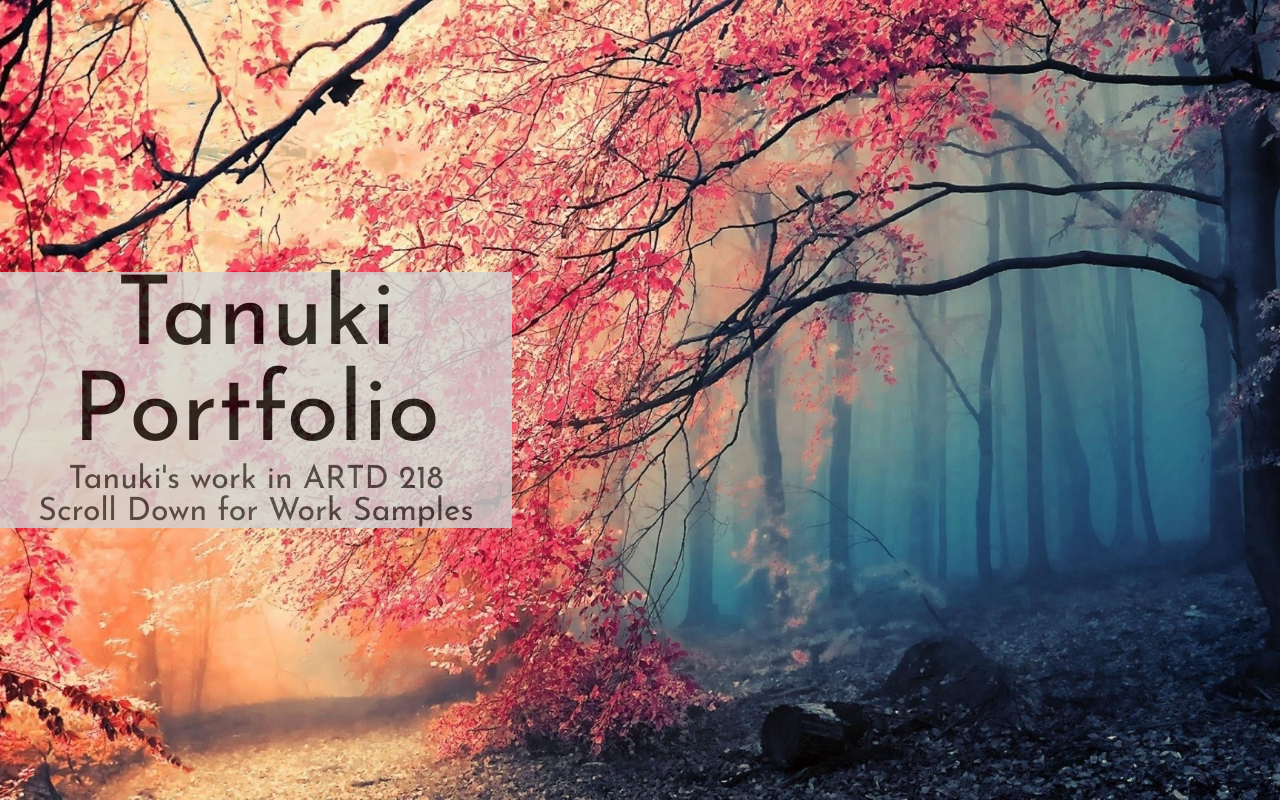
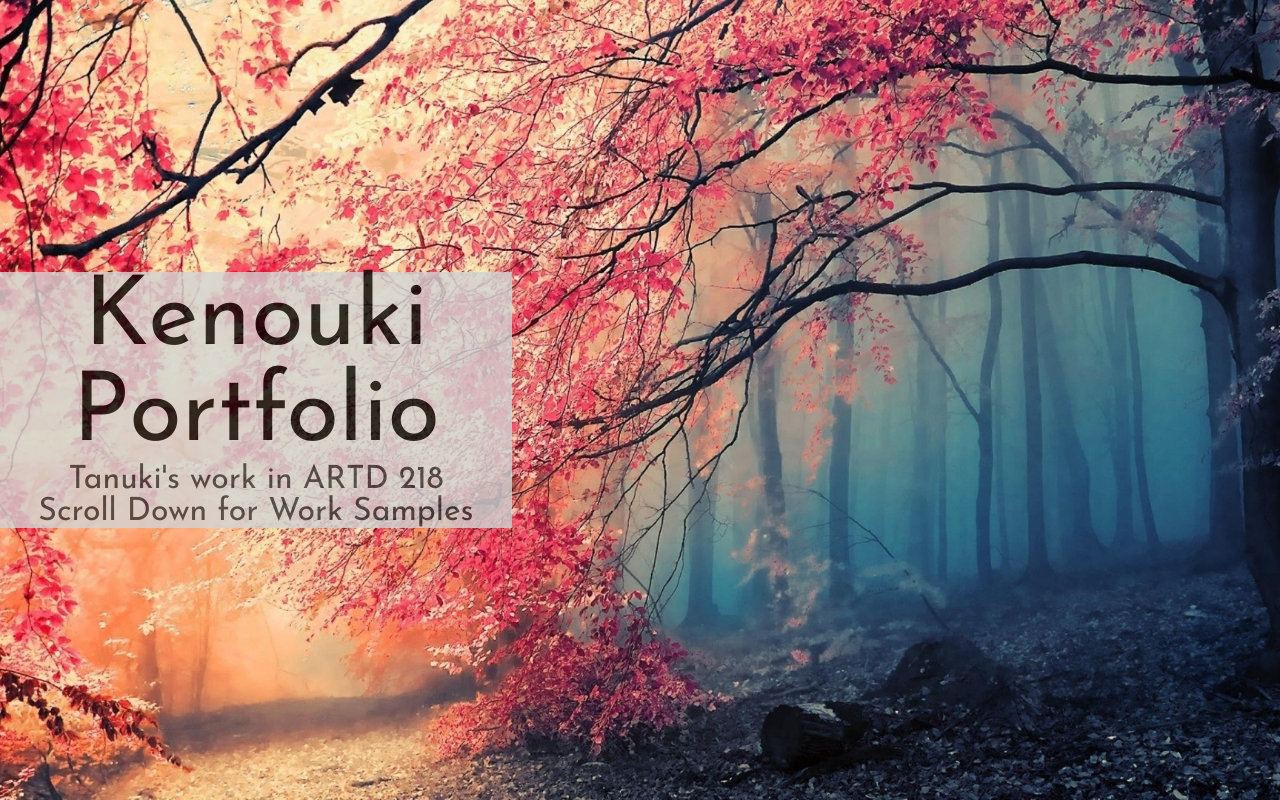
Before and after one commit to kenouki/kenouki.github.io, a plain HTML site: page index.html in a window 1280 px wide. Drawn offline with Linux system fonts and the light colour scheme.

Commit message:
Update index.html

```diff
--- a/index.html
+++ b/index.html
@@ -13,7 +13,7 @@
         <div id="fullpage">
             <div class="section " id="section0">
                 <div class="content">
-                    <h1>Tanuki Portfolio</h1>
+                    <h1>Kenouki Portfolio</h1>
                     <p>Tanuki's work in ARTD 218<br>Scroll Down for Work Samples</p>
                 </div>
             </div>
```
